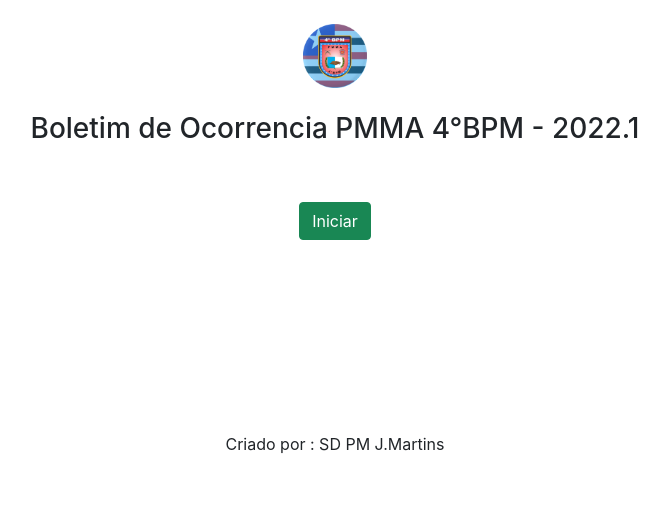
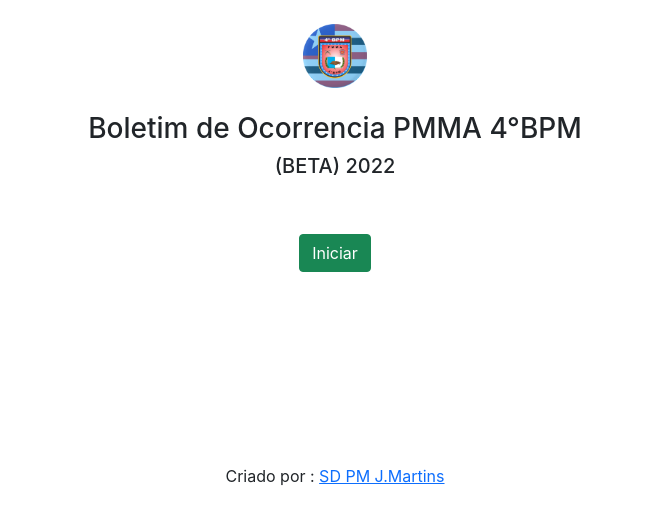
Before and after one commit to jairomartins/boonline4bpm, a React (Create React App) app: page / in a window 1280 px wide. Shown: the top 522 px of the page, without its empty margins (305-974 px from the left). Built offline with nearby package versions, Linux system fonts and the light colour scheme.

Commit message:
alteração pagina inicial add beta h4

```diff
--- a/src/Home/home.jsx
+++ b/src/Home/home.jsx
@@ -17,7 +17,8 @@ const Home = ()=>{
             <br/>
             <Row>
                 <Col sm={12} className="text-center">
-                <h3>Boletim de Ocorrencia PMMA 4°BPM - 2022.1</h3>
+                <h3>Boletim de Ocorrencia PMMA 4°BPM </h3>
+                <h5>(BETA) 2022</h5>
                 </Col>
             </Row>
             <br/>
@@ -41,7 +42,7 @@ const Home = ()=>{
             <br/>
             <br/>
             <Row className="text-center">
-                <Col>Criado por : SD PM  J.Martins </Col>
+                <Col>Criado por : <a href="https://jairomartins.github.io">SD PM  J.Martins</a> </Col>
             </Row>
         </Container>
         </>
```
